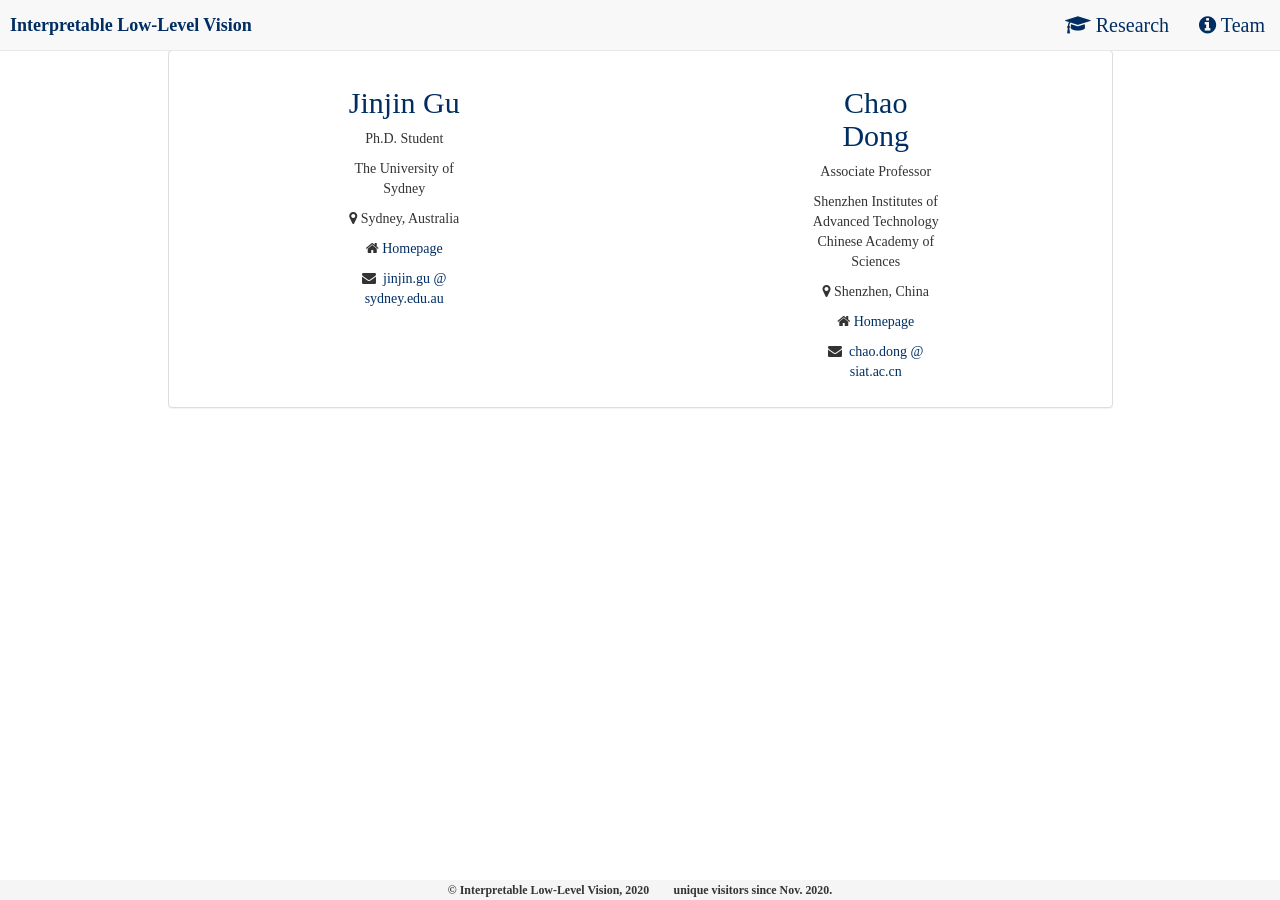
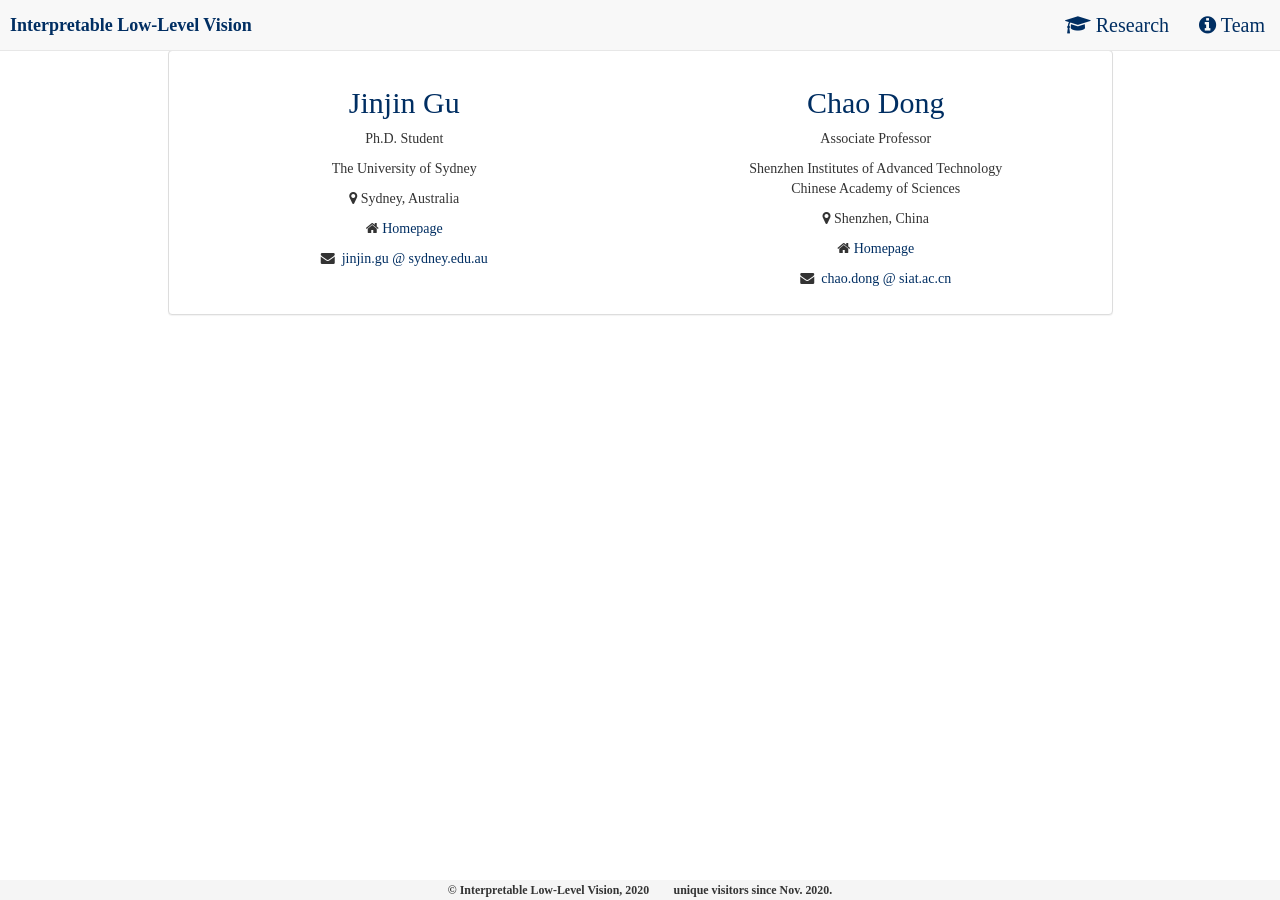
Before and after one commit to X-Lowlevel-Vision/x-lowlevel-vision.github.io, a Jekyll site: the page built from team/index.html, in a window 1280 px wide. Built offline with Jekyll 4.4.1, drawn with Linux system fonts in a browser that asks for light colours; nearby versions of some CDN libraries; some web fonts are replaced; comment, search, counter and statistics services are not loaded.

Commit message:
Update index.html

```diff
--- a/team/index.html
+++ b/team/index.html
@@ -24,7 +24,7 @@ date: 2014-10-19 23:51
           <div class="row">
             <div class="col-lg-6">
               <div class="row">
-                <div class="centered-text col-sm-offset-1 col-sm-10 col-md-offset-4 col-md-4 col-lg-offset-4 col-lg-4">
+                <div class="centered-text col-sm-offset-1 col-sm-10 col-md-offset-1 col-md-10 col-lg-offset-1 col-lg-10">
 
                   <div itemscope itemtype="http://schema.org/Person" >
                     <h2> <span itemprop="name">Jinjin Gu</span></h2>
@@ -46,7 +46,7 @@ date: 2014-10-19 23:51
           <div class="row"> -->
             <div class="col-lg-6">
               <div class="row">
-                <div class="centered-text col-sm-offset-1 col-sm-10 col-md-offset-4 col-md-4 col-lg-offset-4 col-lg-4">
+                <div class="centered-text col-sm-offset-1 col-sm-10 col-md-offset-1 col-md-10 col-lg-offset-1 col-lg-10">
 
                   <div itemscope itemtype="http://schema.org/Person" >
                     <h2> <span itemprop="name">Chao Dong</span></h2>
```
